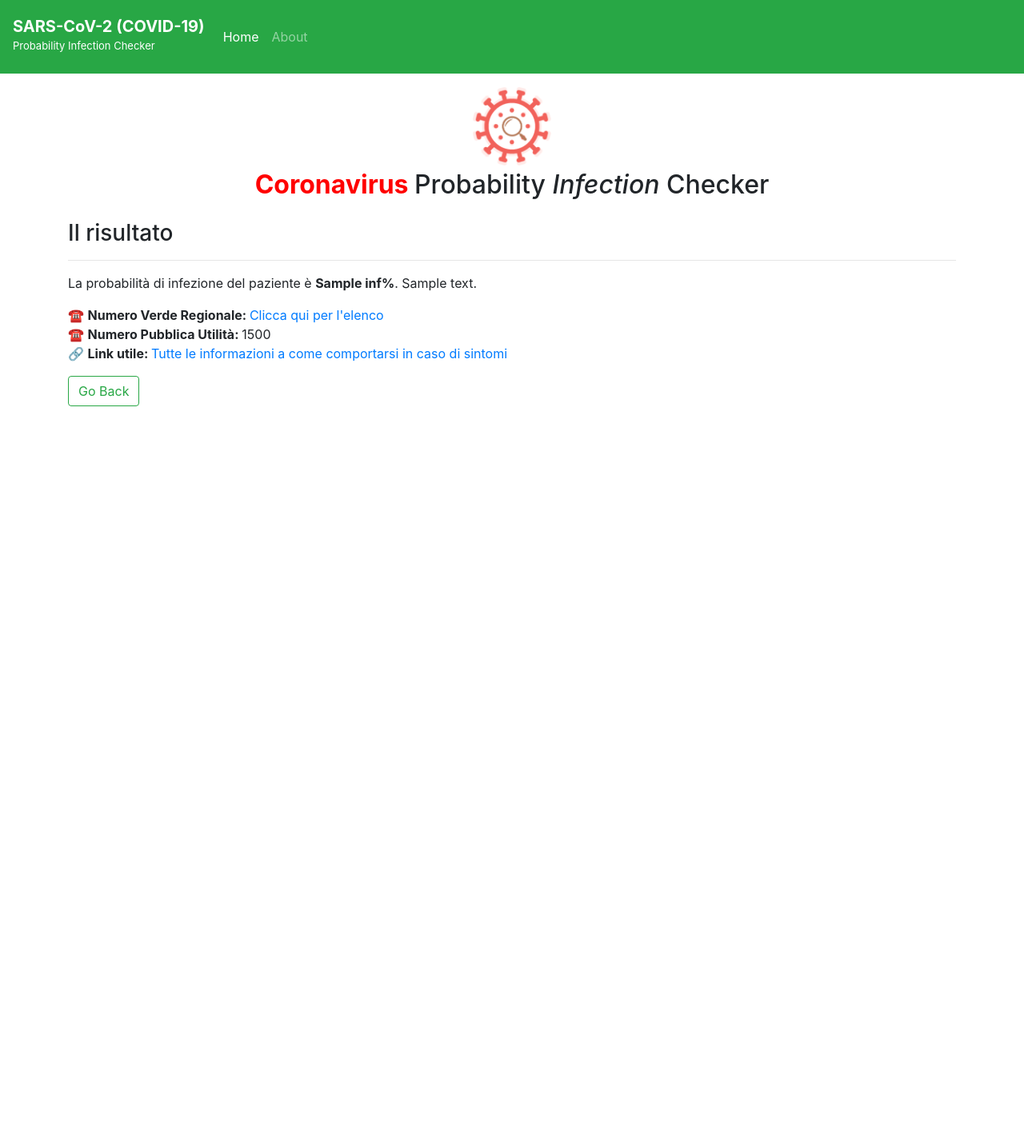
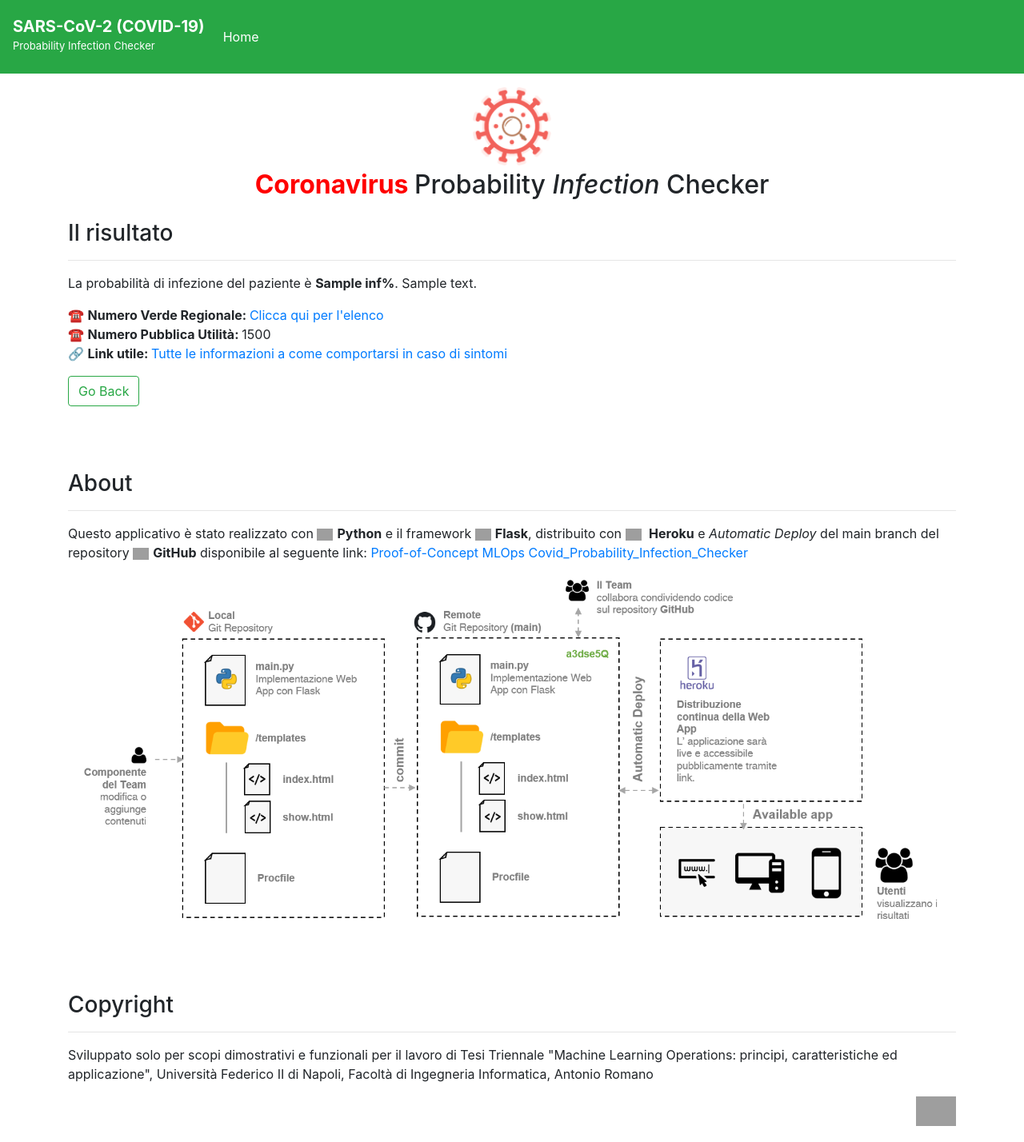
Before and after one commit to LaErre9/POC_MLOps-Covid_Probability_Infection_Checker, a Flask app: template templates/show.html in a window 1280 px wide. Shown: the whole page at 80% size. Before the commit the page ends 508 px from the top, so only its background shows below. Run offline with Flask 2, Linux system fonts and the light colour scheme; the template is opened without the code that fills it: most values are stand-ins (such as "Sample title", 1, 10 or a date in 2020); parts of the project's set-up code (start-up, migrations or seed data) failed here and were passed over; some libraries are stand-ins or nearby versions; grey boxes are pictures that could not be loaded.

Commit message:
update index.html e show.html

```diff
--- a/templates/show.html
+++ b/templates/show.html
@@ -29,9 +29,6 @@
       <li class="nav-item active">
         <a class="nav-link" href="/">Home <span class="sr-only">(current)</span></a>
       </li>
-      <li class="nav-item">
-        <a class="nav-link" href="https://covid-probability-checker.herokuapp.com/#About">About</a>
-      </li>
   </div>
 </nav>
 
@@ -48,7 +45,31 @@
     <a href="/">
     <button class="btn btn-outline-success my-2 my-sm-0" type="submit">Go Back</button>
     </a>
+
+      <!--About-->
+  <a name = "About">
+    <h3 style="margin-top: 80px;">About</h3>
+    <hr>
+    <div>
+      <p>Questo applicativo è stato realizzato con <img src="https://cdn3.iconfinder.com/data/icons/logos-and-brands-adobe/512/267_Python-512.png" style="width: 20px; height: auto; margin-right: 5px;"><b>Python</b> e il framework <img src="https://cdn.iconscout.com/icon/free/png-256/flask-51-285137.png" style="width: 20px; height: auto; margin-right: 5px;"><b>Flask</b>, distribuito con
+      <img src="https://cdn.iconscout.com/icon/free/png-512/heroku-3628830-3030107.png" style="width: 20px; height: auto; margin-right: 5px;"> <b>Heroku</b> e <i>Automatic Deploy</i> del main branch del repository <img src="https://upload.wikimedia.org/wikipedia/commons/thumb/9/91/Octicons-mark-github.svg/2048px-Octicons-mark-github.svg.png" style="width: 20px; height: auto; margin-right: 5px;"><b>GitHub</b>
+      disponibile al seguente link: <a href="https://github.com/LaErre9/POC_MLOps-Covid_Probability_Infection_Checker" target="_blank">Proof-of-Concept MLOps Covid_Probability_Infection_Checker</a></p>
+      <center><img src="https://raw.githubusercontent.com/LaErre9/POC_MLOps-Covid_Probability_Infection_Checker/main/templates/scheme_function.png?token=AB475L2KW3GNVL26SLBOT4DBI5F3O" style="width: 100%; height: 100%;"></center>
     </div>
+  </a>
+
+  <!--Copyright-->
+  <h3 style="margin-top: 80px;">Copyright</h3>
+    <hr>
+    <div>
+      <p>Sviluppato solo per scopi dimostrativi e funzionali per il lavoro di Tesi Triennale "Machine Learning Operations: principi, caratteristiche ed applicazione", Università Federico II di Napoli, Facoltà di Ingegneria Informatica, Antonio Romano
+         <a class="nav-link" href="#"></a><img src="https://upload.wikimedia.org/wikipedia/it/1/11/Napoli_university_seal_alfachannel.png" style="width: 50px; height: auto; float:right; margin-bottom: 20px;"></a>
+      </p>
+      </div>
+</div>
+    </div>
+
+
 
 
 
```
